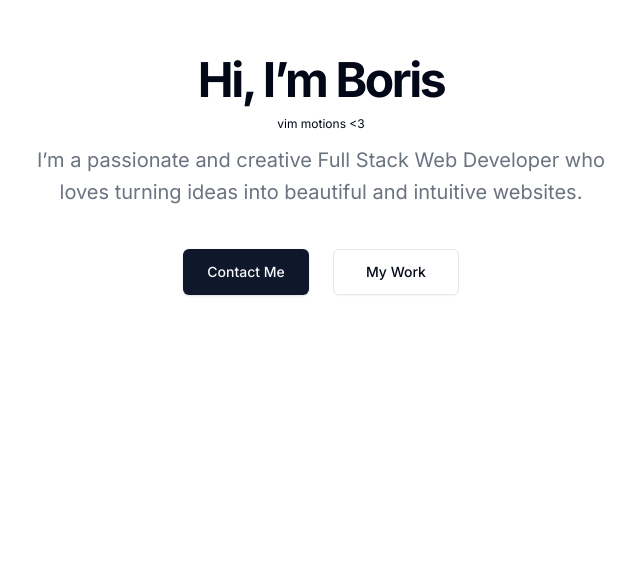
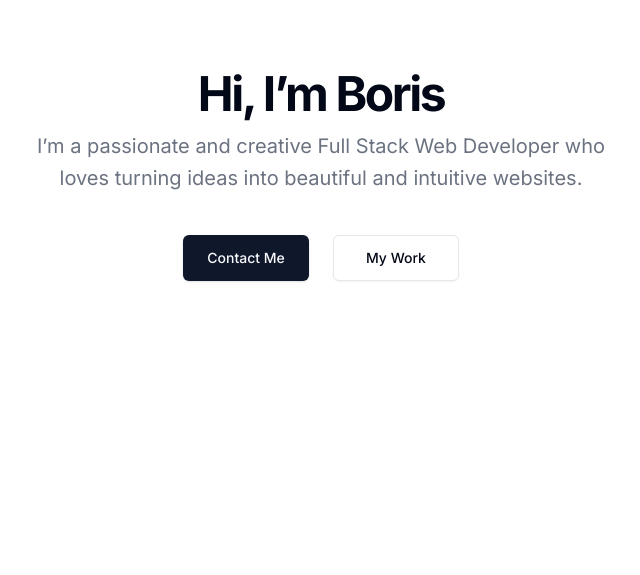
Before and after one commit to b0kic4/bok1c4-portfolio, a Next.js app: page / in a window 1280 px wide. Shown: the part 225-800 px from the top of the page, without its empty margins (319-959 px from the left). Built offline with nearby package versions, Linux system fonts and the light colour scheme.

Commit message:
removed unneccesry text

```diff
--- a/app/components/Hero.tsx
+++ b/app/components/Hero.tsx
@@ -24,7 +24,6 @@ export default function Hero() {
           <h2 className="text-3xl font-bold tracking-tighter sm:text-4xl md:text-5xl">
             Hi, I’m Boris
           </h2>
-          <p className="text-xs">vim motions {`<3`}</p>
           <p className="mx-auto max-w-[600px] text-gray-500 md:text-xl/relaxed lg:text-base/relaxed xl:text-xl/relaxed dark:text-gray-400">
             I’m a passionate and creative Full Stack Web Developer who loves
             turning ideas into beautiful and intuitive websites.
```
